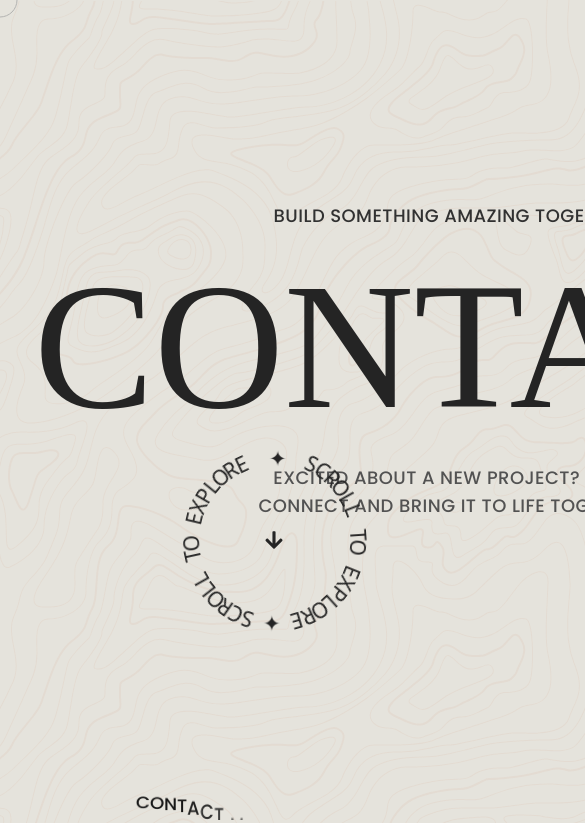
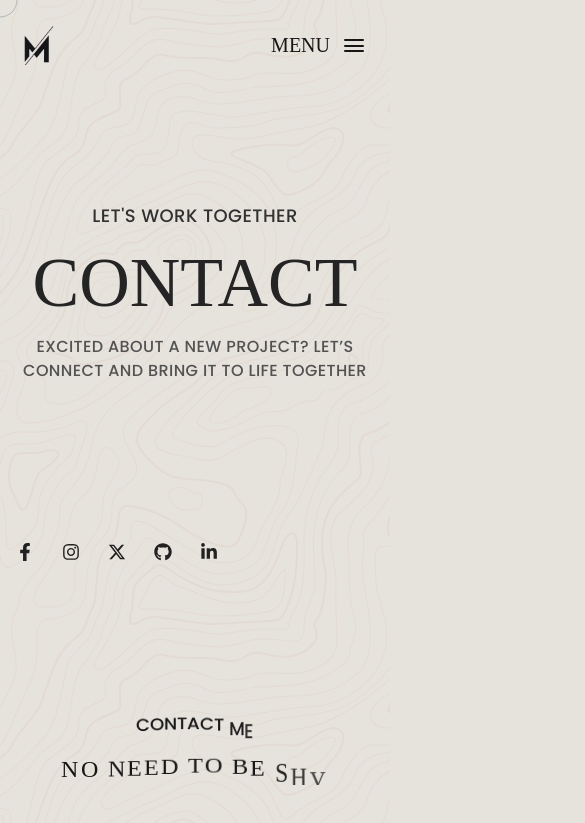
Before and after one commit to Munna-Scriptz/Portfolio, a React (Vite) app: page /contact in a window 390 px wide. Shown: the top 823 px of the page, 585 px wide, since content can reach past the window. Built offline with nearby package versions, Linux system fonts and the light colour scheme; a web font is replaced by a local one.

Commit message:
Contact Page Responsived And Aos Added

```diff
--- a/src/App.jsx
+++ b/src/App.jsx
@@ -57,8 +57,8 @@ function smoothScroll() {
 
   useEffect(() => {
     const handlePageLoad = () => {
-      setTimeout(() => setLoading(false), 6100);
-      setTimeout(() => setShowContent(true), 4500);
+      setTimeout(() => setLoading(false), 100);
+      setTimeout(() => setShowContent(true), 500);
     };
 
     if (document.readyState === "complete") {
--- a/src/components/Contact/ContactBan.jsx
+++ b/src/components/Contact/ContactBan.jsx
@@ -13,9 +13,9 @@ const ContactBan = () => {
     <>
     <section id='ContactBanner' className='py-[112px]'>
         <div className="container">
-            <div id="Banner-Row" className='flex items-end justify-between relative'>
+            <div id="Banner-Row" className='flex lg:flex-row flex-col-reverse lg:items-end items-start justify-between relative'>
                 {/* -----Social Media Button------- */}
-                <div data-aos="fade-right" data-aos-duration="2200" data-aos-delay="4500" data-aos-easing="ease-in-sine"  className='mt-10 flex flex-col gap-7'>
+                <div data-aos="fade-right" data-aos-duration="2200" data-aos-delay="3500" data-aos-easing="ease-in-sine"  className='mt-10 flex lg:flex-col flex-row gap-7'>
                             <Magnet padding={20} disabled={false} magnetStrength={2}>
                               <a href='https://www.facebook.com/rexon.notfr' ><FaFacebookF className='text-[18px] text-second hover-brown'/></a>
                             </Magnet>
@@ -34,13 +34,16 @@ const ContactBan = () => {
                 </div>
                 {/* -----Center Text------- */}
                 <div className='mb-[120px]'>
-                    <p className='font-poppins uppercase text-lg text-[#313131] tracking-wide font-medium text-center'>Build Something Amazing Together</p>
-                    <h2 className='font-soldier text-[#242424] leading-[130%] font-medium text-[180px] text-center'>CONTACT</h2>
-                    <p className='font-poppins uppercase text-lg text-[#525252] tracking-wide font-medium text-center mx-auto w-[400px]'>Excited about a new project? Let’s connect and bring it to life together</p>
+                    <p className='font-poppins uppercase text-lg text-[#313131] tracking-wide font-medium text-center md:block hidden' data-aos="fade-up" data-aos-duration="3000">Build Something Amazing Together</p>
+                    <p className='font-poppins uppercase text-lg text-[#313131] tracking-wide font-medium text-center md:hidden block' data-aos="fade-up" data-aos-duration="3000">Let's Work Together</p>
+                    <h2 className='font-soldier text-[#242424] lg:leading-[130%] font-medium lg:text-[180px] text-[70px] text-center' data-aos="fade-up" data-aos-duration="3000" data-aos-delay="1400">CONTACT</h2>
+                    <p className='font-poppins uppercase lg:text-lg text-base text-[#525252] tracking-wide font-medium text-center mx-auto lg:w-[400px] w-full' data-aos="fade-up" data-aos-duration="3000" data-aos-delay="2000">Excited about a new project? Let’s connect and bring it to life together</p>
                 </div>
                 {/* -----Explore More------- */}
-                <a href='#Contact-Section' className='absolute right-0 bottom-0'>
+                <a href='#Contact-Section' className='absolute right-0 bottom-0' data-aos="fade-up" data-aos-duration="3000" data-aos-delay="3500">
+                  <div className='lg:block hidden'>
                     <CircularText text=" SCROLL TO EXPLORE ✦ SCROLL TO EXPLORE  ✦ " onHover="speedUp" spinDuration={20} className="custom-class z-10"/>
+                  </div>
                     <div className="absolute inset-0 flex items-center justify-center">
                         <FaArrowDown className="text-xl text-[#242424]" />
                     </div>
--- a/src/components/common/ExploreMyWork.jsx
+++ b/src/components/common/ExploreMyWork.jsx
@@ -2,26 +2,27 @@ import React from 'react'
 import { MdOutlineArrowBack } from 'react-icons/md'
 import Magnet from '../effects/Magnet'
 import { Link } from 'react-router'
+import ScrollFloat from '../effects/ScrollFloat'
 
 const ExploreMyWork = () => {
   return (
-    <section id='ExploreMyWork' className='py-[50px]'>
+    <section id='ExploreMyWork' className='py-[50px] lg:mt-0 mt-20'>
         <div className="container">
-            <div id="Explore-Row" className='flex items-center justify-between'>
+            <div id="Explore-Row" className='flex lg:flex-row flex-col items-center justify-between'>
                 {/* ---------------Right Side-------------- */}
                 <div>
-                    <p className='font-poppins text-Primary text-lg font-semibold uppercase'>View My projects</p>
-                    <h2 className='font-soldier text-Primary lg:text-[148px] text-[64px] font-medium uppercase leading-[100%] w-[500px] mt-[50px]'>Explore my work</h2>
+                    <p className='font-poppins text-Primary text-lg font-semibold uppercase'><ScrollFloat animationDuration={1} ease='back.inOut(2)' scrollStart='center bottom+=60%' scrollEnd='bottom bottom-=60%' stagger={0.03}>View My Projects</ScrollFloat></p>
+                    <h2 className='font-soldier text-second lg:text-[148px] text-[54px] font-medium uppercase leading-[100%] lg:w-[500px] w-full md:mt-[50px] mt-[30px]'><ScrollFloat animationDuration={1} ease='back.inOut(2)' scrollStart='center bottom+=60%' scrollEnd='bottom bottom-=60%' stagger={0.03}>Explore My Work</ScrollFloat></h2>
                 </div>
                 {/* ---------------Left Side-------------- */}
-                <div>
+                <div data-aos="fade-up" data-aos-duration="3000">
                     <Magnet padding={5} magnetStrength={30}>
                         <Link to={'/projects'} className='hover-brown relative w-[200px] h-[200px] rounded-full border-1 border-coffee mt-10 flex items-center justify-center rotate-[-25deg] cursor-pointer hover:rotate-0 hover:bg-coffee duration-[.3s] group'>
                             <span className='absolute top-[-15px] left-0 w-full h-[200px] rotate-[-85deg] group-hover:rotate-0 group-hover:top-0 duration-[.3s] rounded-full border-1 border-coffee'></span>
                             <p className='text-4xl text-second text-center font-soldier group-hover:text-brand duration-[.3s]'>Explore <br /> my Work</p>
                         </Link>
                     </Magnet>
-                    <p className='font-poppins text-second lg:text-xl text-lg lg:w-[400px] uppercase mt-10'>Explore my creative journey, where passion meets the art of crafting engaging digital experiences.</p>
+                    <p data-aos="fade-up" className='font-poppins text-second lg:text-xl text-lg lg:w-[400px] uppercase mt-10'>Explore my creative journey, where passion meets the art of crafting engaging digital experiences.</p>
                 </div>
             </div>
         </div>
--- a/src/components/common/Footer.jsx
+++ b/src/components/common/Footer.jsx
@@ -13,7 +13,7 @@ import Magnet from '../effects/Magnet';
 const Footer = () => {
   return (
     <>
-        <footer className='pt-[50px] border-[#21212157] border-t-2 pb-[120px]'>
+        <footer className='pt-[50px] border-[#21212157] border-t-2 lg:pb-[120px] pb-[100px]'>
             <div className="container">
                 <div id="Footer_Row" className='flex lg:flex-row flex-col lg:items-center justify-between lg:gap-0 gap-10'>
                     <div id="Row_1">
@@ -47,7 +47,7 @@ const Footer = () => {
                             <li data-aos="fade-up"><Link to={'/'}>munnascriptz@gmail.com</Link></li>
                             <li data-aos="fade-up"><Link to={'/'}>+8801908905391</Link></li>
 
-                            <div data-aos="fade-up" className='mt-3 flex items-center gap-7'>
+                            <div className='mt-3 flex items-center gap-7'>
                             <Magnet padding={20} disabled={false} magnetStrength={2}>
                               <a href='https://www.facebook.com/rexon.notfr'><FaFacebookF className='text-[18px] hover-brown'/></a>
                             </Magnet>
```
